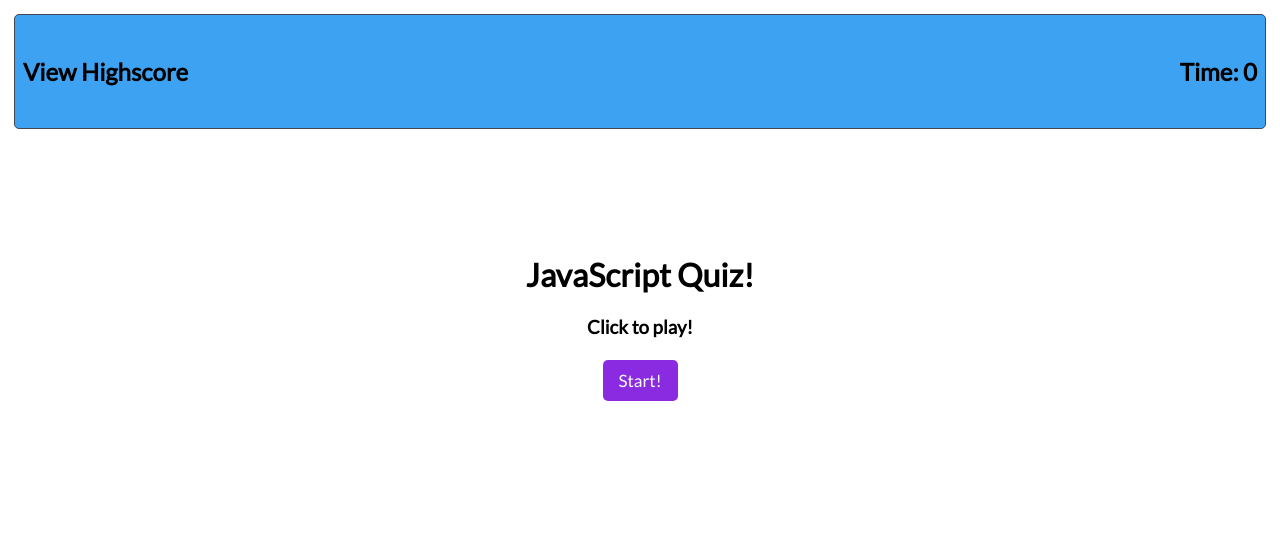
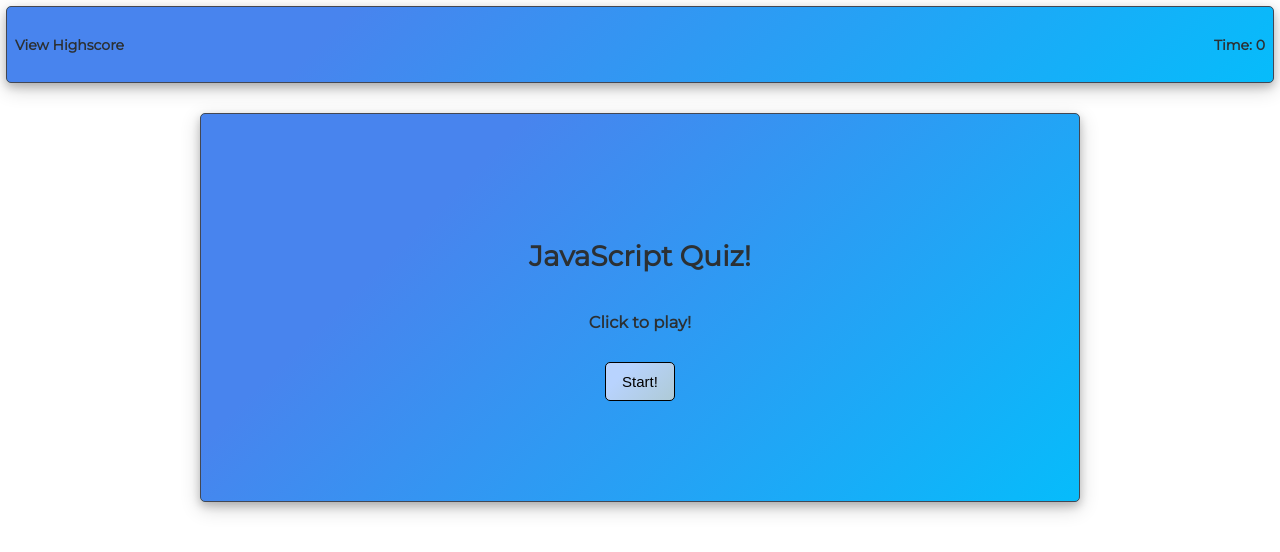
Before and after one commit to ChristopherNeill/codequiz, a plain HTML site: page index.html in a window 1280 px wide. Drawn offline with Linux system fonts and the light colour scheme; a web font is replaced by a local one.

Commit message:
Update style.css

```diff
--- a/style.css
+++ b/style.css
@@ -1,5 +1,5 @@
-@import url('https://fonts.googleapis.com/css?family=Lato&display=swap');
-@import url('https://fonts.googleapis.com/css?family=Montserrat+Subrayada&display=swap');
+@import url("https://fonts.googleapis.com/css?family=Montserrat:300,400|Playfair+Display:400,700,900&display=swap");
+
 
 /* nav bar */
 .right {
@@ -11,15 +11,15 @@
 }
 
 #wrong {
+    margin-top: -180px;
+    text-align: center;
+}
 
-    padding-left: 44%;
-
-
-}
 #nav {
     display: block;
-    background-color: rgb(62, 162, 243);
-    background-image: url("background.png");
+    box-shadow: 0 4px 8px 0 rgba(0, 0, 0, 0.2), 0 6px 20px 0 rgba(0, 0, 0, 0.19);
+    background-color: #06bcfb;
+    background-image: linear-gradient(315deg, #06bcfb 0%, #4884ee 74%);
     background-repeat: repeat;
     display: inline-block;
     width: -webkit-fill-available;
@@ -31,19 +31,27 @@
 /* main section */
 
 body {
-    font-family: 'Lato', sans-serif;
-    background-color: #ffffff;
+    font-family: "Montserrat", sans-serif;
+    padding: 0;
+    margin: 0;
+    font-size: 14px;
 }
 
 #quizBody {
+
     text-align: center;
     padding: 12vh;
 }
 
-h4 {
-    font-size: 24px;
+h1,
+h2,
+h3,
+h4,
+h5,
+h6 {
+    color: #2c3033;
     padding: 10px 8px 10px 8px;
-    color: black;
+    font-family: "Montserrat", sans-serif;
 }
 
 a {
@@ -53,20 +61,33 @@ a {
 
 button {
     border: none;
-    background-color: #8A2BE2	;
-    color: white;
+    background-color: #aecad6;
+    background-image: linear-gradient(315deg, #aecad6 0%, #b8d3fe 74%);
+    color: rgb(0, 0, 0);
     border-radius: 5px;
     padding: 10px 16px 10px 16px;
-    font-size: 17px;
-    font-family: 'Lato', sans-serif;
+    font-size: 15px;
     margin: 4px;
+    border: 1px solid;
 }
 
 button:hover {
-    transition-duration: 0.3s;
-    background-color: #9370DB;
+    transition-duration: 0.5s;
+    background-color: #fff;
+    background-image: linear-gradient(315deg, #06bcfb 0%, #4884ee 74%);
+    box-shadow: 0 4px 8px 0 rgba(0, 0, 0, 0.2), 0 6px 20px 0 rgba(0, 0, 0, 0.19);
+    color: rgb(0, 0, 0);
 }
 
 #quiz {
+    background-color: #06bcfb;
+    background-image: linear-gradient(315deg, #06bcfb 0%, #4884ee 74%);
+    box-shadow: 0 4px 8px 0 rgba(0, 0, 0, 0.2), 0 6px 20px 0 rgba(0, 0, 0, 0.19);
     text-align: center;
+    width: -webkit-fill-available;
+    border-radius: 5px;
+    border: 1px solid #434753;
+    margin: 200px;
+    margin-top: 20px;
+
 }
```
